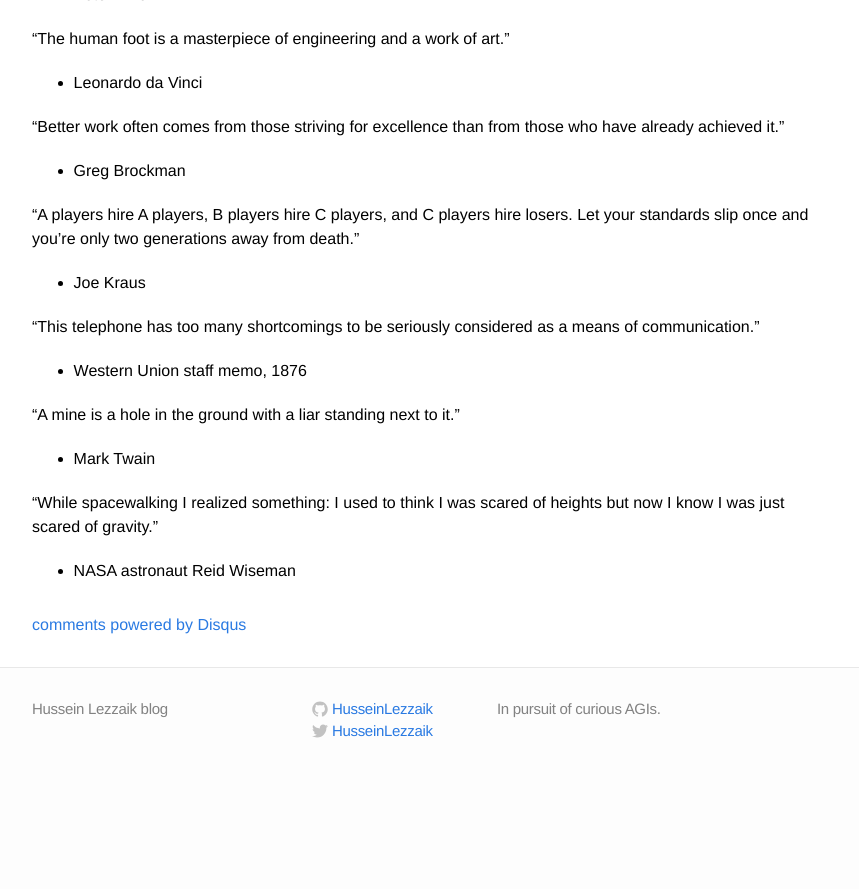
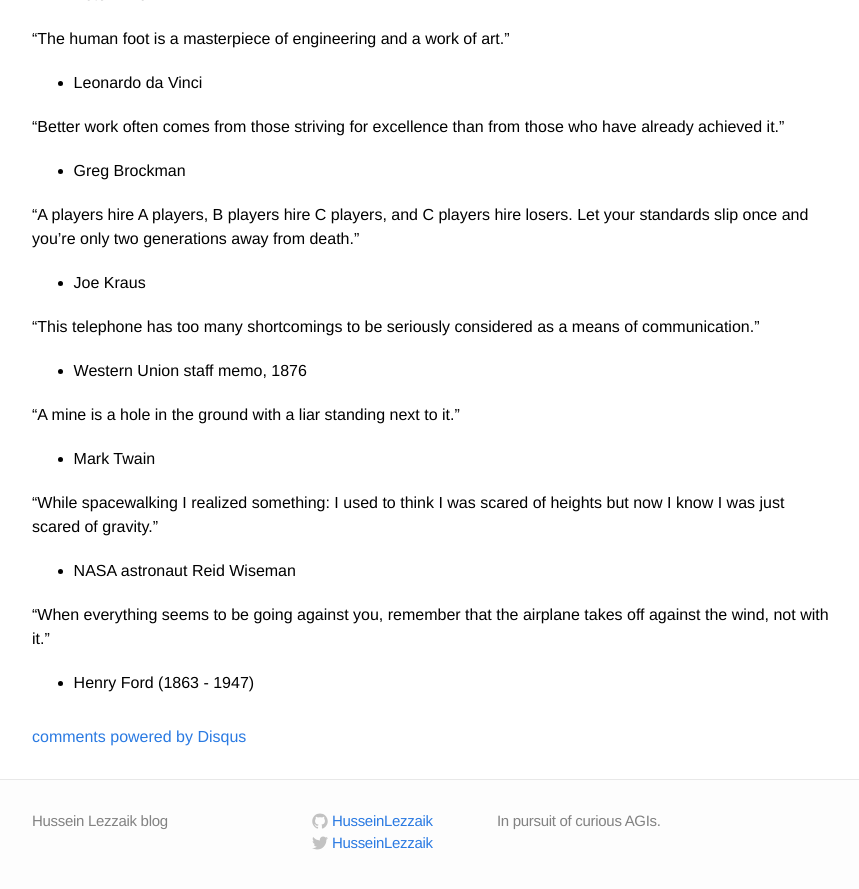
Before and after one commit to HusseinLezzaik/husseinlezzaik.github.io, a Jekyll site: the page built from _posts/2023-07-01-Quotes.md, in a window 1280 px wide and 900 px high, scrolled down 42414 px. Shown: the top 889 px of the window, without its empty margins (208-1067 px from the left). Built offline with Jekyll 4.4.1, drawn with Linux system fonts in a browser that asks for light colours; comment, search, counter and statistics services are not loaded; before the commit the page ends 43202 px from its top, so only the background shows below that.

Commit message:
new blog

```diff
--- a/_posts/2023-07-01-Quotes.md
+++ b/_posts/2023-07-01-Quotes.md
@@ -1603,3 +1603,7 @@
 "While spacewalking I realized something: I used to think I was scared of heights but now I know I was just scared of gravity."
 
 - NASA astronaut Reid Wiseman
+
+"When everything seems to be going against you, remember that the airplane takes off against the wind, not with it."
+
+- Henry Ford (1863 - 1947)
```
Also changed, not shown: _posts/2024-02-08-Market-Cap.md (added, +26 -0 lines).
